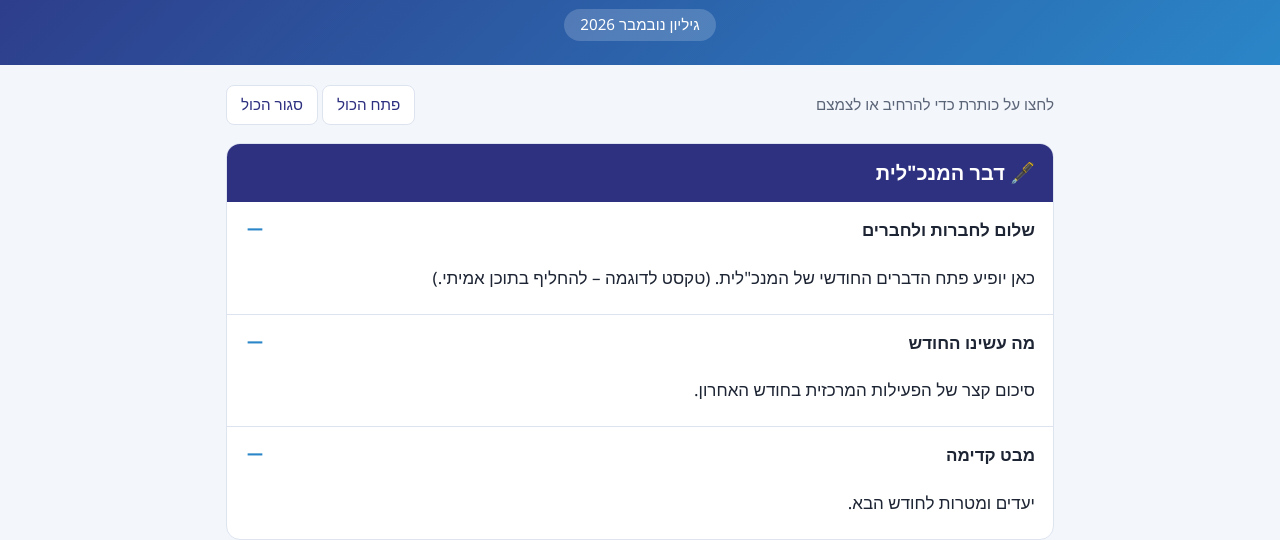
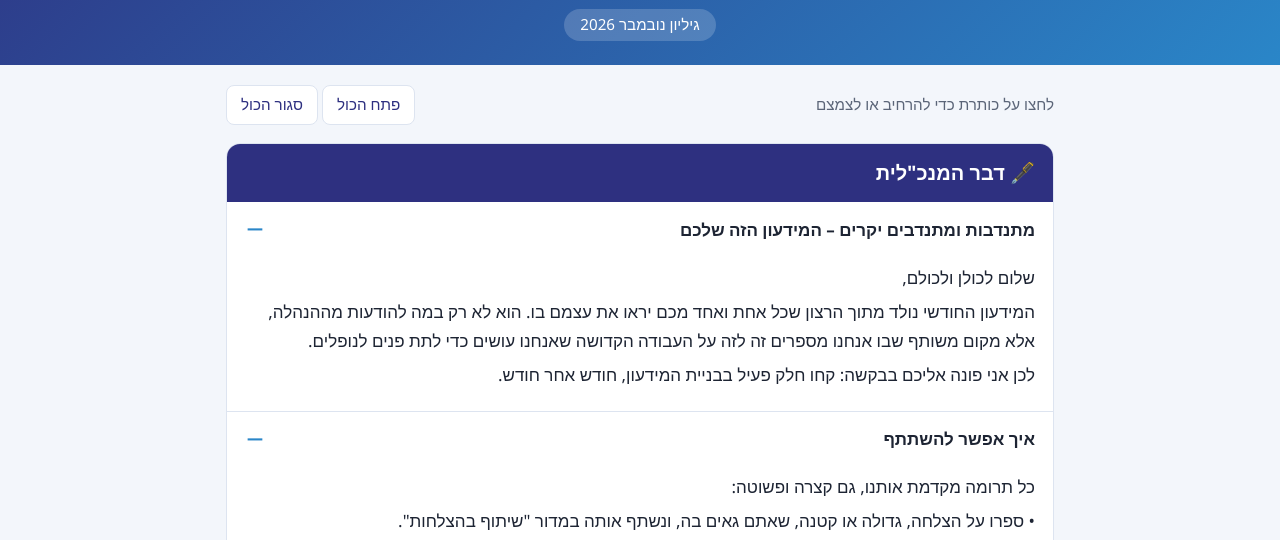
Before and after one commit to yarshel-sudo/latet-panim-newsletter, a plain HTML site: page index.html in a window 1280 px wide. Both pictures are taken after a click on the button "פתח הכול". Shown: the part 260-800 px from the top of the page. Drawn offline with Linux system fonts and the light colour scheme.

Commit message:
Add CEO appeal to volunteers
Co-Authored-By: Claude Sonnet 5.5 <noreply@anthropic.com>

```diff
--- a/index.html
+++ b/index.html
@@ -62,16 +62,30 @@ footer{text-align:center;color:var(--muted);font-size:.9rem;margin-top:30px}
   <section class="s1" id="ceo">
     <h2>🖋️ דבר המנכ"לית</h2>
     <details open>
-      <summary>שלום לחברות ולחברים</summary>
-      <div class="body"><p>כאן יופיע פתח הדברים החודשי של המנכ"לית. (טקסט לדוגמה – להחליף בתוכן אמיתי.)</p></div>
+      <summary>מתנדבות ומתנדבים יקרים – המידעון הזה שלכם</summary>
+      <div class="body">
+        <p>שלום לכולן ולכולם,</p>
+        <p>המידעון החודשי נולד מתוך הרצון שכל אחת ואחד מכם יראו את עצמם בו. הוא לא רק במה להודעות מההנהלה, אלא מקום משותף שבו אנחנו מספרים זה לזה על העבודה הקדושה שאנחנו עושים כדי לתת פנים לנופלים.</p>
+        <p>לכן אני פונה אליכם בבקשה: קחו חלק פעיל בבניית המידעון, חודש אחר חודש.</p>
+      </div>
     </details>
     <details>
-      <summary>מה עשינו החודש</summary>
-      <div class="body"><p>סיכום קצר של הפעילות המרכזית בחודש האחרון.</p></div>
+      <summary>איך אפשר להשתתף</summary>
+      <div class="body">
+        <p>כל תרומה מקדמת אותנו, גם קצרה ופשוטה:</p>
+        <p>• ספרו על הצלחה, גדולה או קטנה, שאתם גאים בה, ונשתף אותה במדור "שיתוף בהצלחות".<br>
+           • שתפו אתגר או שאלה שנתקעתם בה, וצוות המתנדבים יעזור במדור "פנייה לעזרה".<br>
+           • הציעו טיפ או דרך עבודה בעזרת בינה מלאכותית שעבדה לכם, ובכך תעזרו לאחרים.<br>
+           • כתבו כמה שורות, צלמו תמונה, או הציעו נושא למדור חדש.</p>
+      </div>
     </details>
     <details>
-      <summary>מבט קדימה</summary>
-      <div class="body"><p>יעדים ומטרות לחודש הבא.</p></div>
+      <summary>איך שולחים ומה הלאה</summary>
+      <div class="body">
+        <p>אפשר לשלוח חומרים לצוות המידעון בכל דרך נוחה: בהודעה, במייל או בשיחה. עד סוף כל חודש נאסוף את מה שהגיע ונשלב בגיליון הבא.</p>
+        <p>תודה לכל אחת ואחד מכם על המסירות והנתינה. ביחד נעשה את המידעון הזה לשלנו באמת.</p>
+        <p><strong>בהוקרה,<br>המנכ"לית</strong></p>
+      </div>
     </details>
   </section>
 
```
